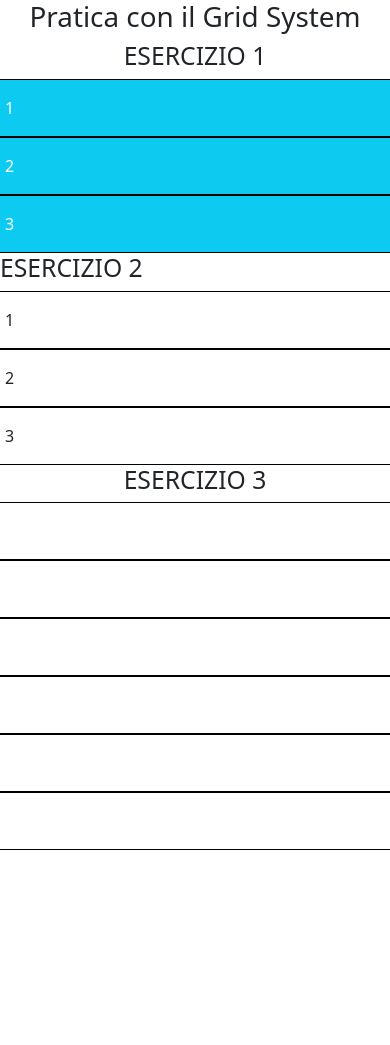
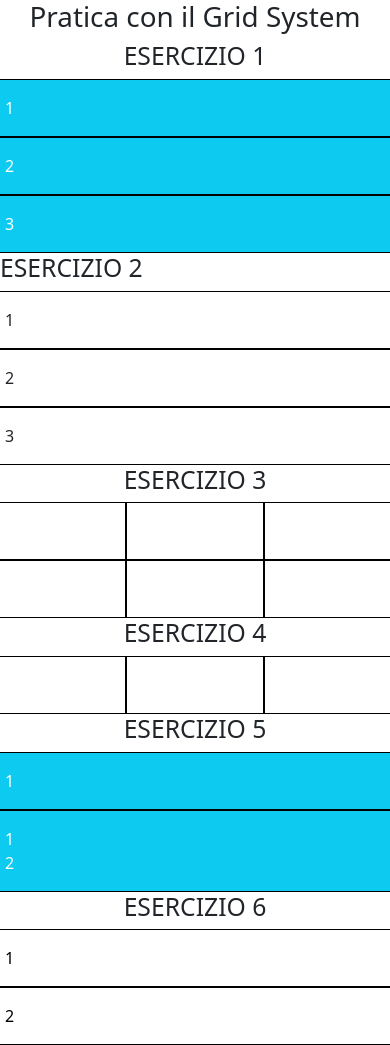
Before and after one commit to AndreaFerraray/U2-W2-D1, a plain HTML site: page index.html in a window 390 px wide. Before the commit the page ends 850 px from the top, so only its background shows below. Drawn offline with nearby package versions, Linux system fonts and the light colour scheme.

Commit message:
BOOTSTRAP

```diff
--- a/index.html
+++ b/index.html
@@ -27,12 +27,33 @@
     </div>
     <h2 class="col text-center">ESERCIZIO 3</h2>
     <div class="row">
-      <div class="col- p-3 .bg-success text-white border border-black">2</div>
-      <div class="col- p-3 .bg-success text-white border border-black">3</div>
-      <div class="col- p-3 .bg-success text-white border border-black">4</div>
-      <div class="col- p-3 .bg-success text-white border border-black">5</div>
-      <div class="col- p-3 .bg-success text-white border border-black">6</div>
-      <div class="col- p-3 .bg-success text-white border border-black">1</div>
+      <div class="col-4 col-md-6 col-lg-12 p-3 .bg-success text-white border border-black">2</div>
+      <div class="col-4 col-md-6 col-lg-12 p-3 .bg-success text-white border border-black">3</div>
+      <div class="col-4 col-md-6 col-lg-12 p-3 .bg-success text-white border border-black">4</div>
+      <div class="col-4 col-md-6 col-lg-12 p-3 .bg-success text-white border border-black">5</div>
+      <div class="col-4 col-md-6 col-lg-12 p-3 .bg-success text-white border border-black">6</div>
+      <div class="col-4 col-md-6 col-lg-12 p-3 .bg-success text-white border border-black">1</div>
+    </div>
+    <h2 class="col text-center">ESERCIZIO 4</h2>
+    <div class="row">
+      <div class=".bg-danger col-4 col-xl-5 p-3 text-white border border-black">2</div>
+      <div class=".bg-danger col-4 col-xl-2 p-3 text-white border border-black">3</div>
+      <div class=".bg-danger col-4 col-xl-5 p-3 text-white border border-black">4</div>
+    </div>
+    <h2 class="col text-center">ESERCIZIO 5</h2>
+    <div class="row">
+      <div class="bg-info col-xl-4 p-3 text-white border border-black">1</div>
+      <div class="bg-info col-xl-8 p-3 text-white border border-black">
+        <div class="row">
+          <div class="col-12 col-xl-6 .bg-body-tertiary">1</div>
+          <div class="col-12 col-xl-6 .bg-body-tertiary">2</div>
+        </div>
+      </div>
+    </div>
+    <h2 class="col text-center">ESERCIZIO 6</h2>
+    <div class="row">
+      <div class="col-xl-6 p-3 text-black .bg-black border border-black">1</div>
+      <div class="col-xl-6 p-3 text-black .bg-black border border-black">2</div>
     </div>
     <script
       src="https://cdn.jsdelivr.net/npm/bootstrap@5.3.1/dist/js/bootstrap.bundle.min.js"
```
